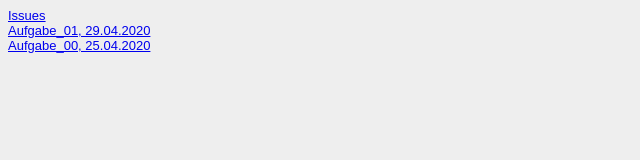
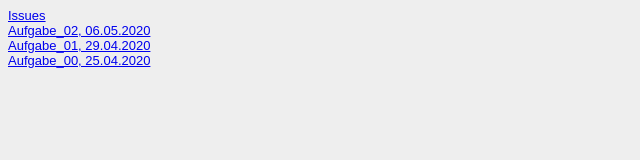
Before and after one commit to JakovGudelj10/GIS-SoSe-2020, a plain HTML site: page Steckbrief/steckbrief.htm in a window 1280 px wide. Shown: the whole page, without its empty margins (0-640 px from the left). Drawn offline with Linux system fonts and the light colour scheme.

Commit message:
Aufagbe 02

```diff
--- a/Steckbrief/steckbrief.htm
+++ b/Steckbrief/steckbrief.htm
@@ -15,6 +15,8 @@ body {
 	<!-- Hier die Links zu den gelösten Aufgaben einstellen, aktuelle oben, alte stehen lassen! Format: Aufgabenbezeichnung, Datum -->
 	<a href="https://github.com/JakovGudelj10/GIS-SoSe-2020/issues/" target="_blank" >Issues</a>
 	<br>
+	<a href="https://jakovgudelj10.github.io/GIS-SoSe-2020/Aufgabe_02/portfolio.html">Aufgabe_02, 06.05.2020</a>
+	<br>
 	<a href="https://jakovgudelj10.github.io/GIS-SoSe-2020/Aufgabe_01/" target="_blank">Aufgabe_01, 29.04.2020</a>
 	<br>
 	<a href="https://jakovgudelj10.github.io/GIS-SoSe-2020/Aufgabe_00/" target="_blank">Aufgabe_00, 25.04.2020</a>
```
